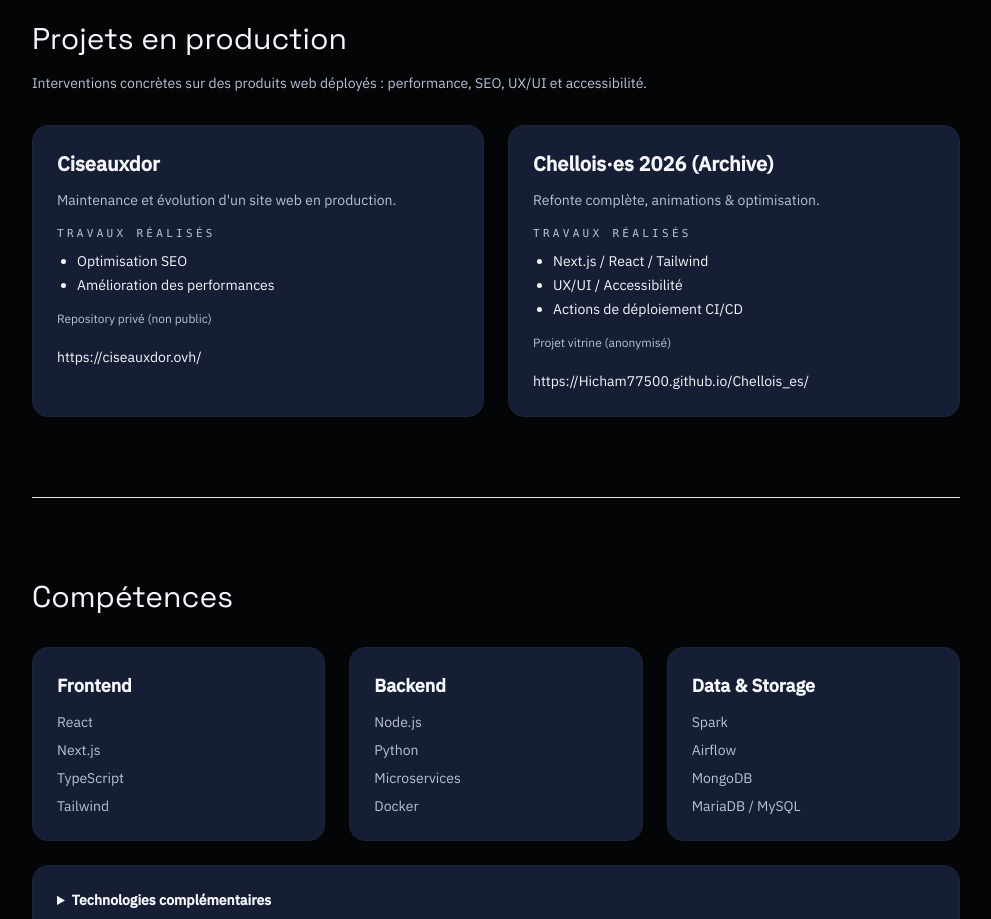
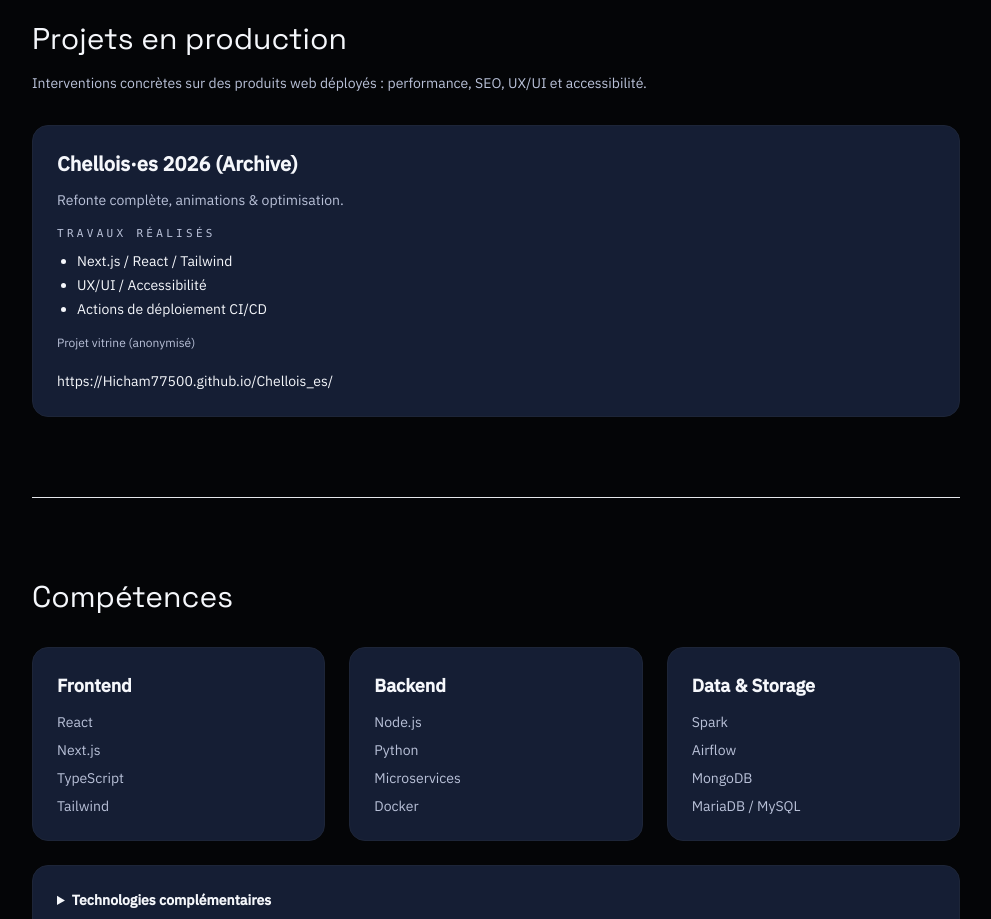
Before and after one commit to Hicham77500/Portfolio, a Next.js app: page / in a window 1280 px wide. Shown: the part 3180-4099 px from the top of the page, without its empty margins (288-1279 px from the left). Built offline with nearby package versions, Linux system fonts and the light colour scheme; no server answers.

Commit message:
feat(production): retire Ciseauxdor, élargit la carte Chellois·es

```diff
--- a/src/components/ProductionSection.tsx
+++ b/src/components/ProductionSection.tsx
@@ -28,7 +28,7 @@ export function ProductionSection({
         description={description}
         headingId={resolvedHeadingId}
       />
-      <div className="content grid gap-6 md:grid-cols-2">
+      <div className="content grid gap-6">
         {projects.map((project) => (
           <article key={project.title} className="rounded-2xl border border-border bg-surface-raised p-6">
             <h3 className="text-xl font-semibold text-text">{project.title}</h3>
--- a/src/data/portfolio.ts
+++ b/src/data/portfolio.ts
@@ -175,13 +175,6 @@ export type ProductionProject = {
 
 export const productionProjects: ProductionProject[] = [
   {
-    title: 'Ciseauxdor',
-    description: 'Maintenance et évolution d\'un site web en production.',
-    work: ['Optimisation SEO', 'Amélioration des performances'],
-    url: 'https://ciseauxdor.ovh/',
-    repoStatus: 'Repository privé (non public)',
-  },
-  {
     title: 'Chellois·es 2026 (Archive)',
     description: 'Refonte complète, animations & optimisation.',
     work: [
```
